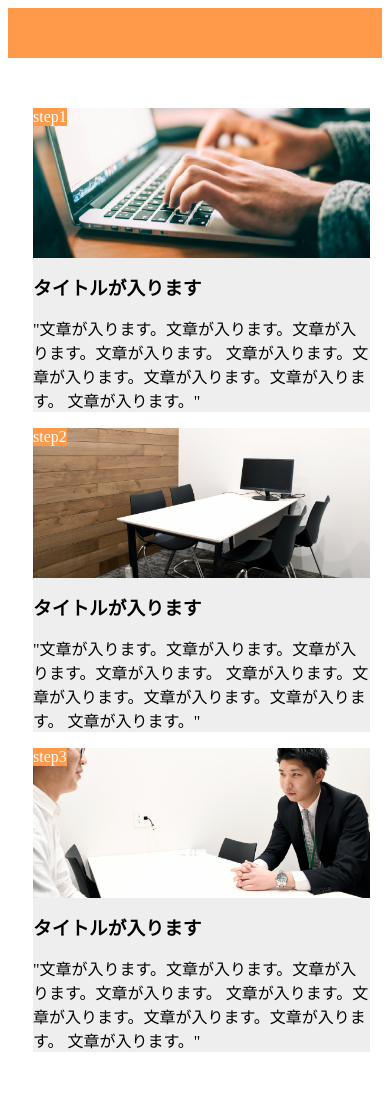
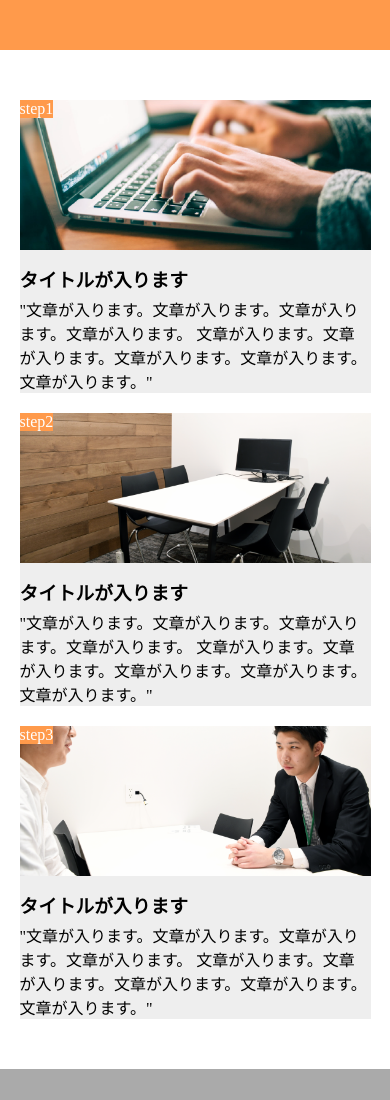
Before and after one commit to mouojh/caravan, a plain HTML site: page index.html in a window 390 px wide. Shown: the top 1100 px of the page. Drawn offline with Linux system fonts and the light colour scheme.

Commit message:
first commit

```diff
--- a/style.css
+++ b/style.css
@@ -1,7 +1,7 @@
 * {
   box-sizing: border-box;
-  margin:20;
-  padding: 20;
+  margin:0px;
+  padding: 0px;
 }
 
 header {
@@ -24,7 +24,7 @@ main {
 }
 
 .step-box:last-child {
-  margin-right: 0;
+  margin-bottom: : 0;
 }
 
 .step-img1 {
@@ -32,6 +32,7 @@ main {
   background-image: url(img/flow01.png);
   background-position: bottom;
   background-size: cover;
+
 }
 
 .step-img2 {
@@ -68,10 +69,11 @@ footer {
 main{
   display: block;
   width:100%;
+
 }
 .step-box {
   width: 90%;
-  margin-right: 30px;
-  margin-left: 25px;
+margin: 0px auto;
+margin-bottom:20px;
 }
 }
```
